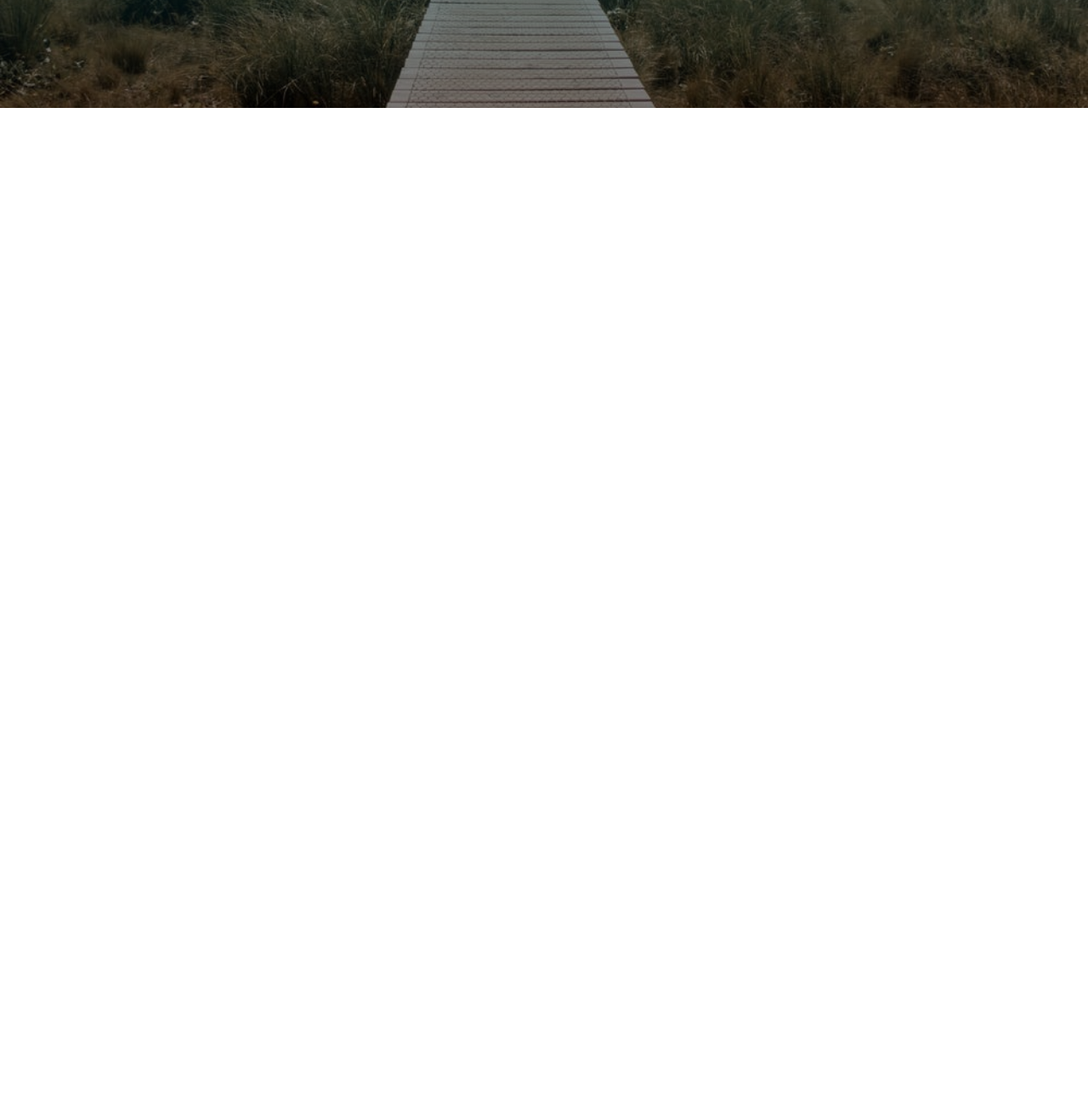
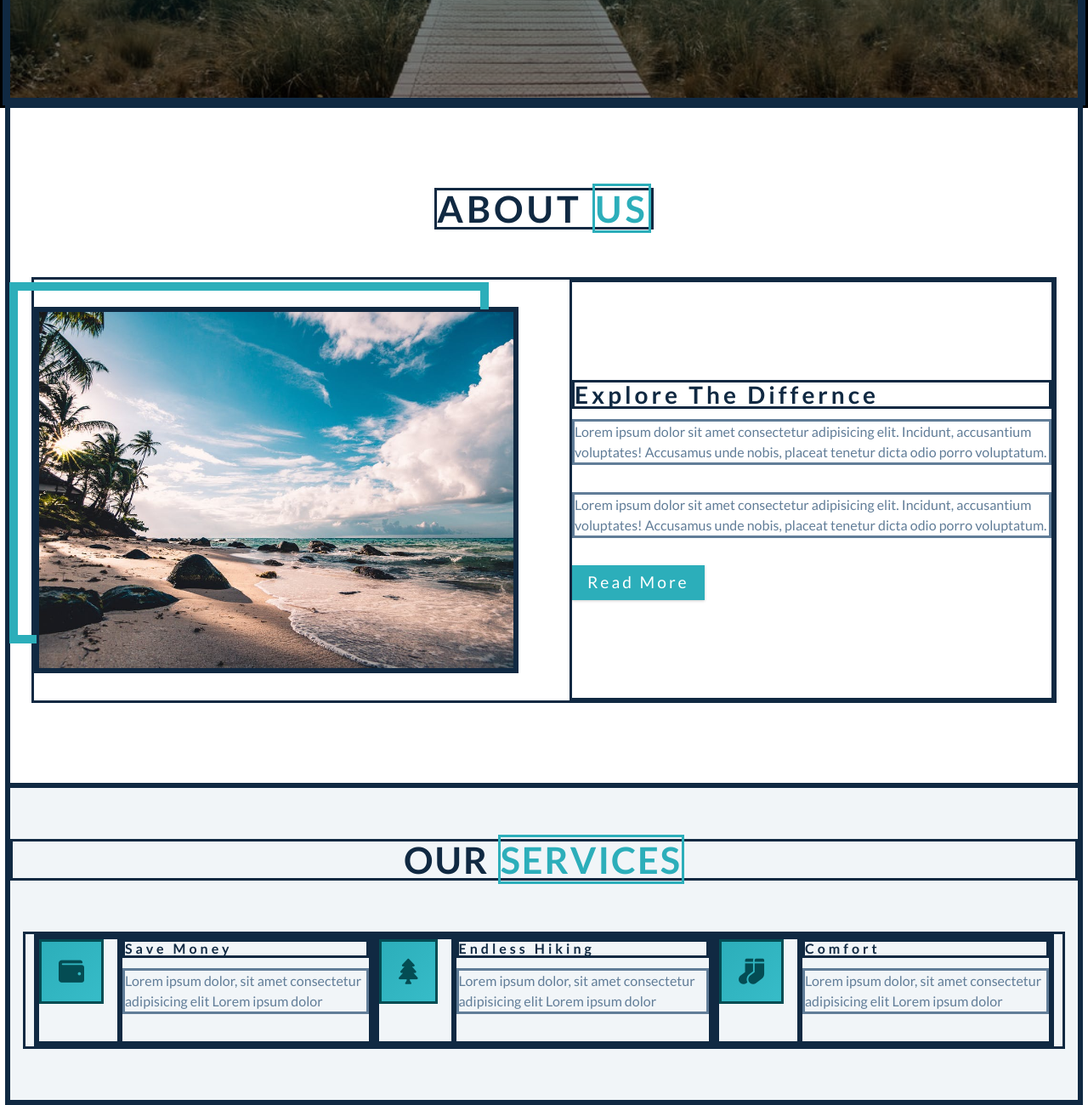
Before and after one commit to Kapil9711/Backroad, a plain HTML site: page index.html in a window 1280 px wide. Shown: the part 673-1973 px from the top of the page at 85% size. Before the commit the page ends 800 px from the top, so only its background shows below. Drawn offline with Linux system fonts and the light colour scheme.

Commit message:
added services

```diff
--- a/index.html
+++ b/index.html
@@ -16,11 +16,12 @@
     <title>Backroads</title>
   </head>
   <body>
+    <!-- header  -->
     <header id="home">
       <!-- navbar -->
       <nav class="navbar">
         <div class="content-wrapper">
-          <div class="img-wrapper">
+          <div class="navbar__img-wrapper">
             <img src="./images/logo.svg" alt="logo-img" />
           </div>
           <div class="list-wrapper">
@@ -59,6 +60,83 @@
         </div>
       </div>
     </header>
+
+    <!-- main -->
+
+    <main id="main">
+      <section id="about" class="about">
+        <h2>about <span>us</span></h2>
+        <div class="about__img-and-content-wrapper">
+          <div class="about-img-wrapper">
+            <img src="./images/about.jpeg" alt="" />
+          </div>
+          <div class="about-content-wrapper">
+            <h3>explore the differnce</h3>
+            <p>
+              Lorem ipsum dolor sit amet consectetur adipisicing elit. Incidunt,
+              accusantium voluptates! Accusamus unde nobis, placeat tenetur
+              dicta odio porro voluptatum.
+            </p>
+            <p>
+              Lorem ipsum dolor sit amet consectetur adipisicing elit. Incidunt,
+              accusantium voluptates! Accusamus unde nobis, placeat tenetur
+              dicta odio porro voluptatum.
+            </p>
+            <a href="#home" class="btn about-btn">read more</a>
+          </div>
+        </div>
+      </section>
+
+      <!-- servicess -->
+
+      <section id="services">
+        <h2>our <span>services</span></h2>
+
+        <div class="services-wrapper">
+          <!-- save money -->
+          <div class="save-money content">
+            <div class="save-money--icon">
+              <i class="fas fa-wallet"></i>
+            </div>
+            <div class="save-money-content">
+              <h4>save money</h4>
+              <p>
+                Lorem ipsum dolor, sit amet consectetur adipisicing elit Lorem
+                ipsum dolor
+              </p>
+            </div>
+          </div>
+
+          <!-- endless hiking -->
+          <div class="endless-hiking content">
+            <div class="endless-hiking--icon">
+              <i class="fas fa-tree"></i>
+            </div>
+            <div class="endless-hiking-content">
+              <h4>endless hiking</h4>
+              <p>
+                Lorem ipsum dolor, sit amet consectetur adipisicing elit Lorem
+                ipsum dolor
+              </p>
+            </div>
+          </div>
+          <!-- comfort -->
+          <div class="comfort content">
+            <div class="comfort--icon">
+              <i class="fas fa-socks"></i>
+            </div>
+            <div class="comfort-content">
+              <h4>comfort</h4>
+              <p>
+                Lorem ipsum dolor, sit amet consectetur adipisicing elit Lorem
+                ipsum dolor
+              </p>
+            </div>
+          </div>
+        </div>
+      </section>
+    </main>
+
     <script src="./javascript/index.js"></script>
   </body>
 </html>
--- a/styles/styles.css
+++ b/styles/styles.css
@@ -65,7 +65,7 @@ global styles
 =======
 */
 
-*{
+*,*::before{
     margin:0;
     padding:0;
     box-sizing:border-box;
@@ -105,13 +105,13 @@ h1{
     font-size: 2.9rem;
 }
 h2{
-    font-size: 1.8rem;
+    font-size: 2rem;
 }
 h3{
-    font-size: 1.4rem;
+    font-size: 1.5rem;
 }
 h4{
-    font-size: 1rem;
+    font-size: .867rem;
 }
 p{
     margin-bottom: 32px;
@@ -123,7 +123,7 @@ p{
         font-size:4rem;
     }
     h2{
-        font-size:3rem;
+        font-size:2.7rem;
     }
     h3{
         font-size:1.75rem;
@@ -167,6 +167,13 @@ global classes
     max-width: 800px;
 }
 
+h2{
+    text-transform: uppercase;
+}
+ h2 span{
+    color:var(--clr-primary-5);
+}
+
 /*
 =======
 header
@@ -185,9 +192,11 @@ navbar
 
 header .navbar{
     height: 60px;
+    z-index: 999999;
     width:100%;
     position:fixed;
     background-color: var(--clr-white);
+    box-shadow: 0 10px 10px hsl(var(--grey-hue) 61% 16% /.15) ;
 }
 
 .navbar .content-wrapper{
@@ -315,3 +324,147 @@ hero
     background-position: center;
    }
 }
+
+
+/*
+=======
+main
+=======
+*/
+
+#main{
+    isolation: isolate;
+}
+
+/*
+=======
+ section about
+=======
+*/
+
+.about{
+    min-height: 100vh;
+    display: flex;
+    flex-direction: column;
+    align-items: center;
+    justify-content: space-around;
+    padding: 72px 12px;
+    position: relative;
+}
+
+
+.about-img-wrapper{
+    max-width: 570px;
+    margin:32px 0;
+}
+.about-content-wrapper{
+    max-width: 570px;
+}
+.about-btn{
+    width: fit-content;
+    padding: 4px 16px;
+    font-size: 1.2rem;
+    letter-spacing: 3px;
+}
+
+/* min desktop */
+@media (min-width:1100px){
+    .about__img-and-content-wrapper{
+        display: flex;
+        justify-content: space-evenly;
+    }
+    .about-content-wrapper{
+        margin-left:60px;
+        display: flex;
+        justify-content: center;
+        flex-direction: column;
+    }
+
+}
+
+/* for outline */
+
+@media (min-width:1250px){
+    .about-img-wrapper::before{
+        content: '';
+        position: absolute ;
+        height: 100%;
+        width: 100%;
+        border: 10px solid var(--clr-primary-5);
+        top: -32px;
+        left:-32px;
+        display: block;
+    }
+     .about-img-wrapper{
+        position: relative;
+    }
+    .about-img-wrapper img{
+        position: relative;
+        z-index: 2;
+    }
+}
+
+
+/*
+=========
+servicess
+========
+*/
+*{
+    border:solid;
+}
+#services{
+    background: var(--clr-grey-10);
+    padding:60px 0;
+    display: flex;
+    flex-direction: column;
+    align-items: center;
+    isolation: isolate;
+}
+#services h2{
+    margin-bottom:60px;
+    letter-spacing: 2px;
+    text-align: center;
+    width: 100%;
+
+}
+.content{
+    max-width: 400px;
+}
+.services-wrapper{
+    padding: 0 10px;
+    text-align: center;
+}
+.services-wrapper p{
+    padding: 0 20px;
+}
+
+.services-wrapper i{
+    background: linear-gradient(to bottom right,var(--clr-primary-5),var(--clr-primary-6));
+    font-size: 30px;
+    padding: 16px 12px;
+    color: var(--clr-primary-1);
+    margin-bottom: 16px;
+}
+
+/* max tablet and so on */
+
+@media (min-width:1100px){
+    .services-wrapper{
+        display: flex;
+        justify-content: space-around;
+        text-align: left;
+    }
+    .content{
+        display: flex;
+    }
+    .services-wrapper i{
+      margin-right:16px;
+      padding:20px 20px;
+    }
+    .services-wrapper p{
+        padding:0;
+    }
+
+
+}
```
